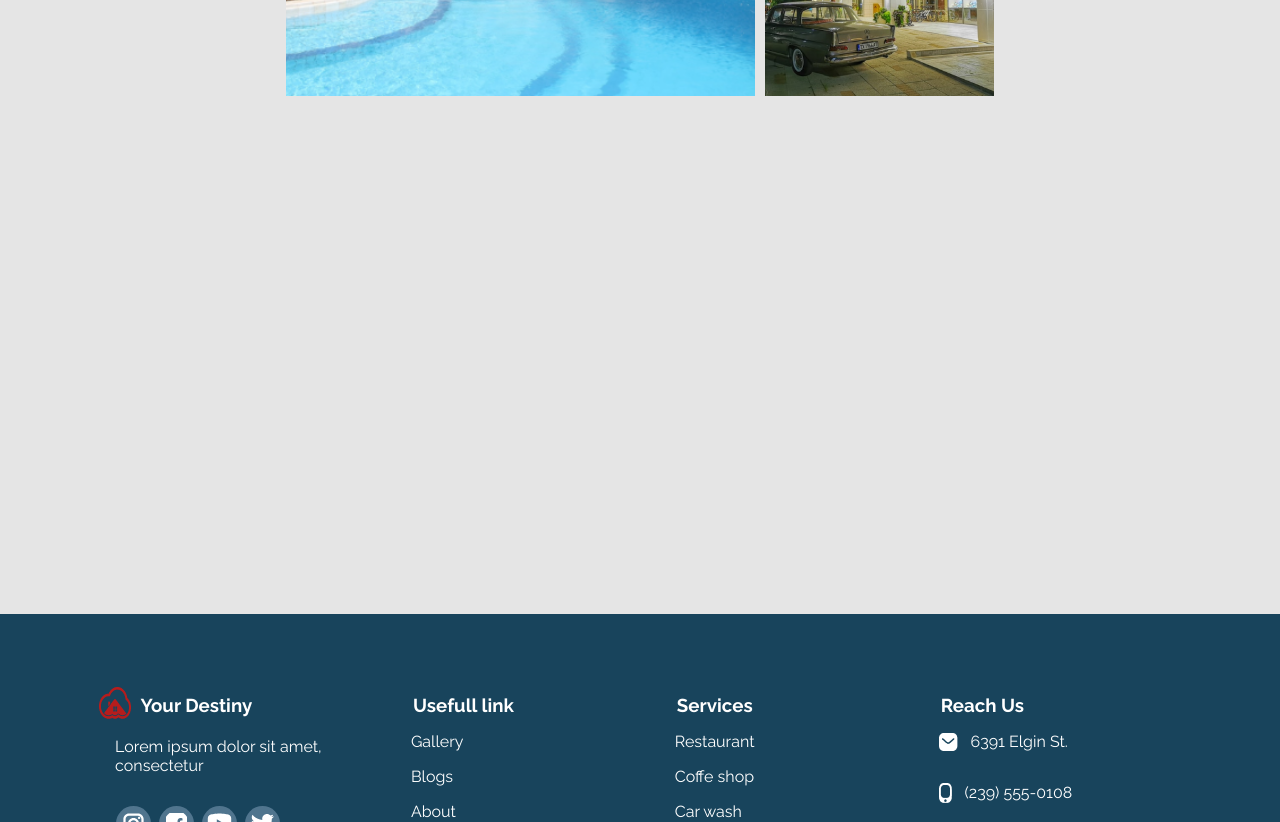
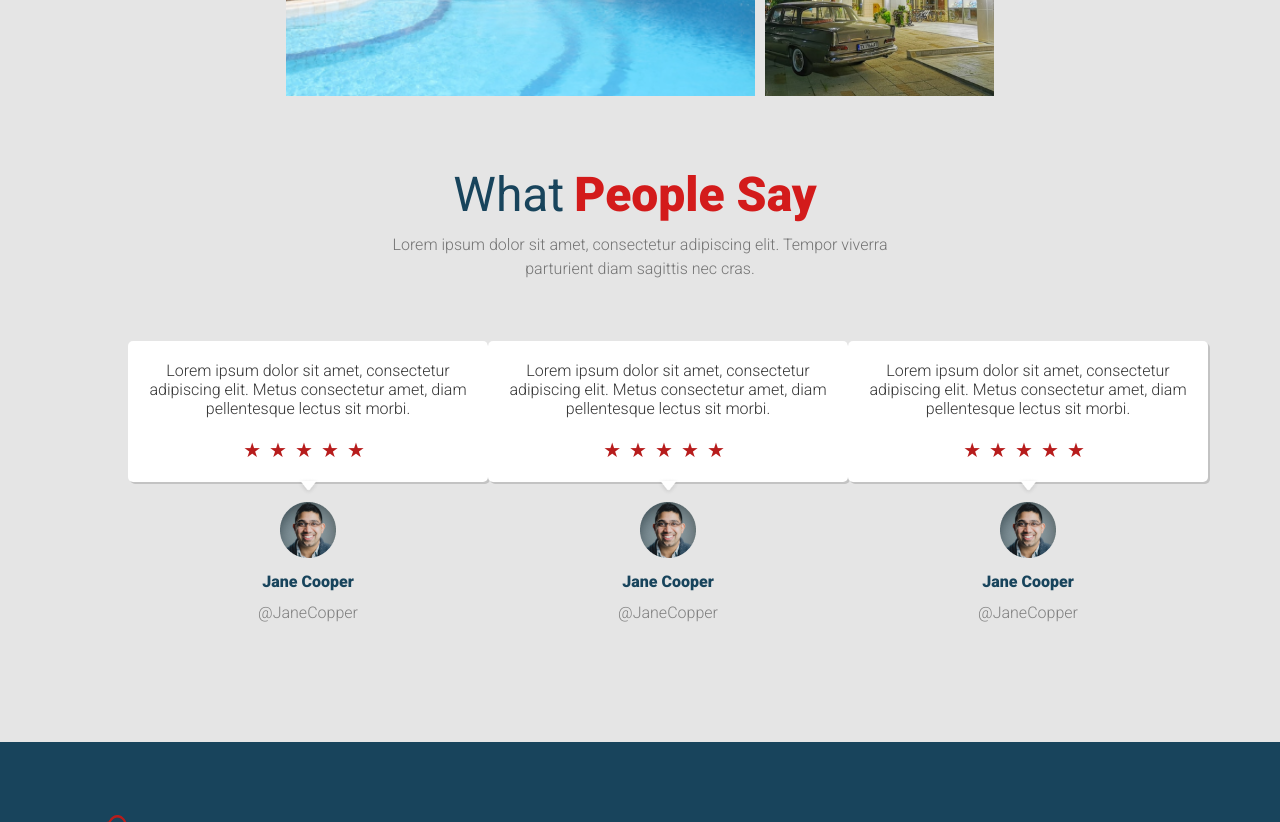
Before and after one commit to IgnacioPerezEtc/Proyecto-Final, a React (Vite) app in the folder client/: page / in a window 1280 px wide. Shown: the part 2540-3362 px from the top of the page. Built offline with nearby package versions, Linux system fonts and the light colour scheme.

Commit message:
agregando seccion de comentarios, quitando margin en footer y galeria

```diff
--- a/client/src/App.jsx
+++ b/client/src/App.jsx
@@ -19,7 +19,7 @@ function App() {
           <Routes>
             <Route path="/" element={<LandingPage />} />
             <Route path="/hotels" element={<Hotels />} />
-            <Route path="/home" element={<Home />} />
+            {/* <Route path="/home" element={<Home />} /> */}
             <Route path="/aboutUs" element={<AboutUs />} />
             <Route path="/form" element={<Form />} />
           </Routes>
--- /dev/null
+++ b/client/src/components/Commentary/Commentary.jsx
@@ -0,0 +1,65 @@
+import React from "react";
+import style from "./Commentary.module.css";
+import user from "../../../src/assets/img/user.png";
+
+const Commentary = () => {
+  return (
+    <div className={style.containerCommentary} id="services">
+      <div className={style.subcontainer}>
+        <div className={style.titleContainer}>
+          <p className={style.blue}>What</p>
+          <h1 className={style.red}> People Say </h1>
+        </div>
+        <p className={style.descGallery}>
+          Lorem ipsum dolor sit amet, consectetur adipiscing elit. Tempor
+          viverra
+        </p>
+        <p className={style.descGallery}>parturient diam sagittis nec cras.</p>
+      </div>
+      <div className={style.containerComments}>
+        <div className={style.flexUserComment}>
+          <div className={style.containerCards}>
+            <p className={style.paraf}>
+              Lorem ipsum dolor sit amet, consectetur adipiscing elit. Metus
+              consectetur amet, diam pellentesque lectus sit morbi.
+            </p>
+            <span>★★★★★</span>
+            <span className={style.arrow}></span>
+          </div>
+          <img src={user} alt="" />
+          <h2>Jane Cooper</h2>
+          <h3>@JaneCopper</h3>
+        </div>
+
+        <div className={style.flexUserComment}>
+          <div className={style.containerCards}>
+            <p className={style.paraf}>
+              Lorem ipsum dolor sit amet, consectetur adipiscing elit. Metus
+              consectetur amet, diam pellentesque lectus sit morbi.
+            </p>
+            <span>★★★★★</span>
+            <span className={style.arrow}></span>
+          </div>
+          <img src={user} alt="" />
+          <h2>Jane Cooper</h2>
+          <h3>@JaneCopper</h3>
+        </div>
+        <div className={style.flexUserComment}>
+          <div className={style.containerCards}>
+            <p className={style.paraf}>
+              Lorem ipsum dolor sit amet, consectetur adipiscing elit. Metus
+              consectetur amet, diam pellentesque lectus sit morbi.
+            </p>
+            <span>★★★★★</span>
+            <span className={style.arrow}></span>
+          </div>
+          <img src={user} alt="" />
+          <h2>Jane Cooper</h2>
+          <h3>@JaneCopper</h3>
+        </div>
+      </div>
+    </div>
+  );
+};
+
+export default Commentary;
--- /dev/null
+++ b/client/src/components/Commentary/Commentary.module.css
@@ -0,0 +1,111 @@
+.containerCommentary {
+  min-width: 70vw;
+  max-width: 80vw;
+  margin: 0 auto;
+  margin-bottom: 20px;
+  font-family: "Roboto", sans-serif;
+}
+
+.subcontainer {
+  text-align: center;
+  margin-bottom: 12px;
+  color: #747474;
+}
+
+.titleContainer {
+  justify-content: center;
+  padding-top: 30px;
+  padding-bottom: 10px;
+  display: flex;
+}
+
+.blue {
+  color: var(--color-blue);
+  float: left;
+  font-size: 48px;
+  margin-right: 10px;
+}
+.descGallery {
+  font-weight: lighter;
+  font-size: 1.6rem;
+  line-height: 2.4rem;
+}
+.red {
+  color: #d31b1b;
+  float: left;
+  font-size: 48px;
+  margin-right: 10px;
+}
+
+.flexUserComment{
+text-align: center;
+}
+
+.flexUserComment img{
+    margin-top: 20px;
+}
+
+.flexUserComment h2{
+    margin-top: 12px;
+    font-size: 1.6rem;
+    font-weight: bold;
+    color: var(--color-blue);
+}
+.flexUserComment h3{
+    margin-top: 12px;
+    color: grey;
+    font-size: 1.6rem;
+    font-weight: lighter;
+}
+
+.containerCards {
+  width: 360px;
+  /* height: 140px; */
+  /* padding: 20px; */
+  background-color: #fff;
+  box-shadow: 2px 2px 0px 0px #00000026;
+  border-radius: 5px;
+  display: flex;
+  flex-direction: column;
+  align-items: center;
+  padding-top: 20px;
+}
+.containerCards span {
+  padding-top: 20px;
+  letter-spacing: 8px;
+  font-size: 2rem;
+  color: var(--color-red);
+}
+
+.title {
+  color: #001d32;
+  text-align: start;
+
+  margin-left: 35px;
+  margin-bottom: 30px;
+}
+.paraf {
+  text-align: center;
+  font-weight: lighter;
+  font-size: 1.6rem;
+  padding-left: 12px;
+  padding-right: 12px;
+  color: #333333;
+}
+
+.containerComments {
+  margin-top: 60px;
+  display: flex;
+  justify-content: center;
+  justify-content: space-evenly;
+}
+
+.arrow {
+  background-image: url("../../../src/assets/icons/arrow-comment.png");
+  background-position: center;
+  background-repeat: no-repeat;
+  background-size: contain;
+  width: 100%;
+  position: relative;
+  top: 15px;
+}
--- a/client/src/components/Footer/Footer.module.css
+++ b/client/src/components/Footer/Footer.module.css
@@ -13,7 +13,7 @@ li {
   justify-content: space-between;
 }
 .bodyFooter {
-  margin-top: 52.3vh;
+  margin-top: 120px;
 }
 .footer {
   display: flex;
--- a/client/src/components/Galery/Galery.css
+++ b/client/src/components/Galery/Galery.css
@@ -69,7 +69,7 @@
 .imgContainer {
   padding-left: 158px;
   padding-right: 158px;
-  padding-bottom: 100px;
+  padding-bottom: 40px;
   display: grid;
   grid-template-columns: repeat(3, 1fr);
   grid-gap: 10px;
--- a/client/src/components/LandingPage/LandingPage.jsx
+++ b/client/src/components/LandingPage/LandingPage.jsx
@@ -4,8 +4,7 @@ import Footer from "../Footer/Footer.jsx";
 import Header from "../Header/Header";
 import Services from "../Services/Services.jsx";
 import Galery from "../Galery/Galery";
-import Home from "../Home/Home";
-import Hotels from "../Hotels/Hotels";
+import Commentary from "../Commentary/Commentary";
 
 const LandingPage = (props) => {
   return (
@@ -13,6 +12,7 @@ const LandingPage = (props) => {
       <Header location={props.location} />
       <Services />
       <Galery />
+      <Commentary />
       <Footer />
     </div>
   );
```
Also changed, not shown: client/src/assets/icons/arrow-comment.png (added), client/src/assets/img/user.png (added).
